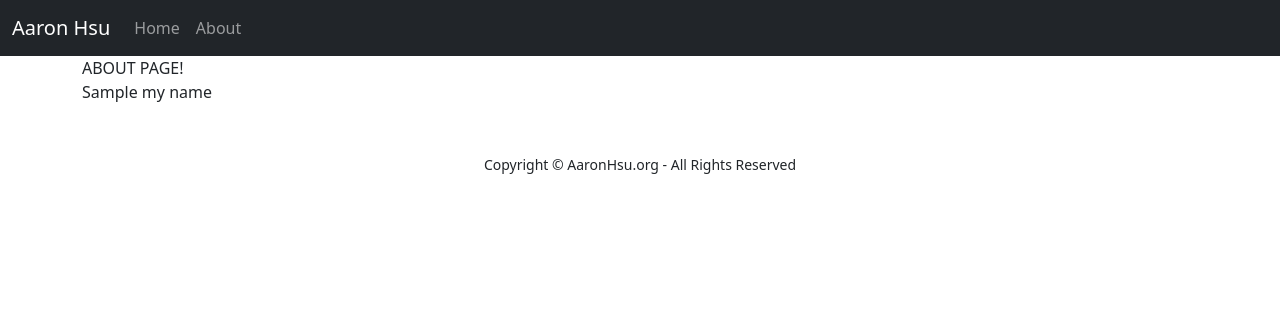
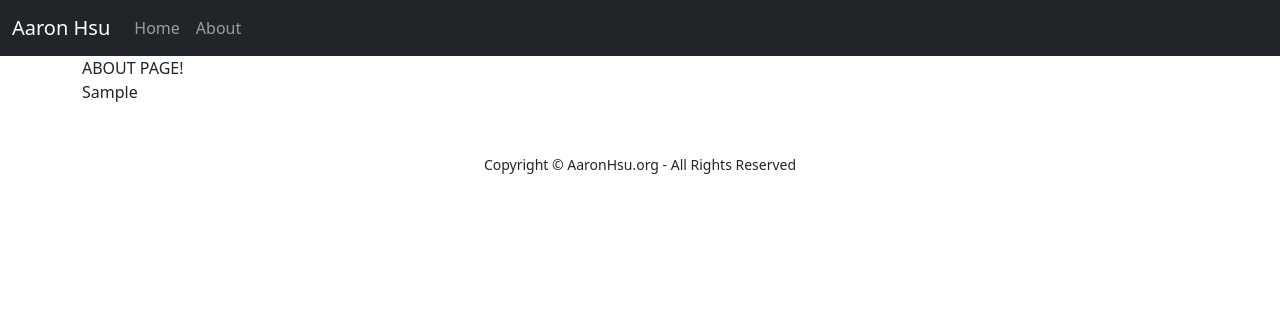
Before and after one commit to AaronCHH/django_demo1, a Django app: template pages/templates/about.html in a window 1280 px wide. Shown: the top 316 px of the page. Run offline with Django 3.2, Linux system fonts and the light colour scheme; the template is opened without the code that fills it: most values are stand-ins (such as "Sample title", 1, 10 or a date in 2020).

Commit message:
python: using external python program

```diff
--- /dev/null
+++ b/pages/namer.py
@@ -0,0 +1,2 @@
+def namer():
+  return "My name is still Aaron Hsu"
--- a/pages/templates/about.html
+++ b/pages/templates/about.html
@@ -7,6 +7,6 @@ About Aaron Hsu
 {% block content  %}
 ABOUT PAGE!
 <br>
-{{ my_name }}
+{{ my_stuff }}
 
 {% endblock content  %}
--- a/pages/views.py
+++ b/pages/views.py
@@ -7,8 +7,8 @@ def home(request):
 
 
 def about(request):
-  my_name = 'Hello, my name is Aaron Hsu'
-  return render(request, 'about.html', {'my_name': my_name})
+  from pages.namer import namer
+  return render(request, 'about.html', {"my_stuff": namer()})
 
 
 def contact(request):
```
